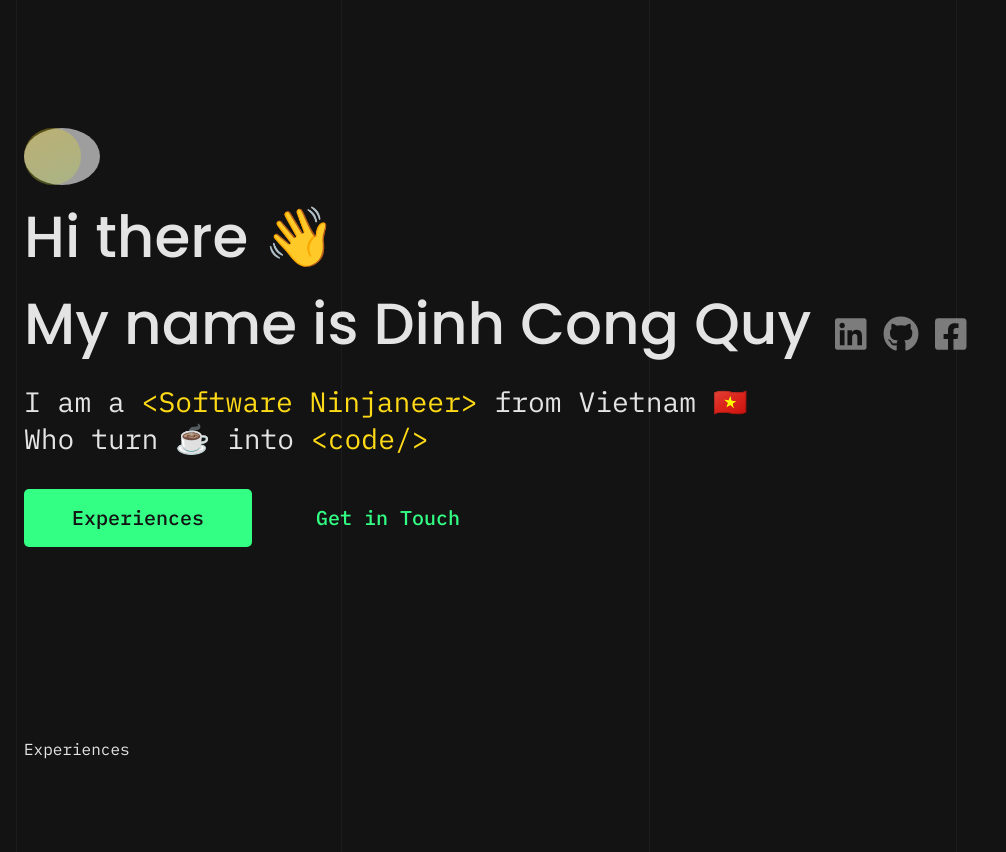
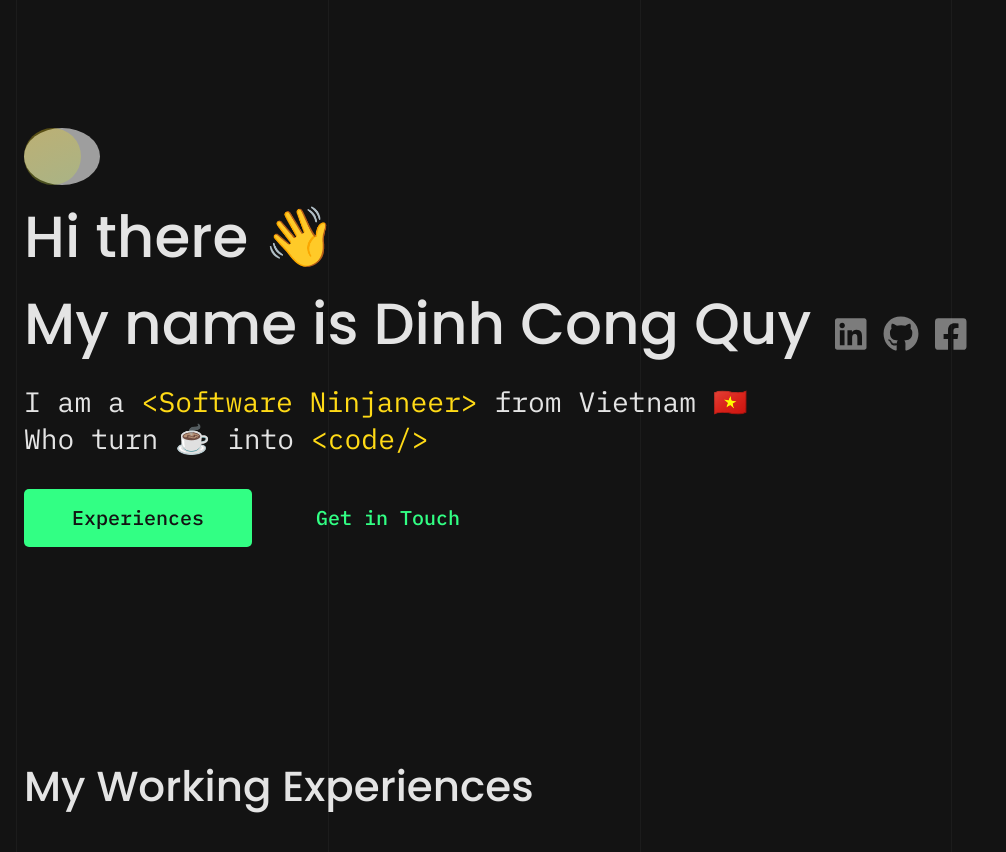
Before and after one commit to quyctd/quyctd.github.io, a React (Create React App) app: page / in a window 1280 px wide. Shown: the top 852 px of the page, without its empty margins (0-1006 px from the left). Built offline with nearby package versions, Linux system fonts and the light colour scheme; grey boxes are pictures that could not be loaded.

Commit message:
Just the heading :'(

```diff
--- a/src/components/Experiences/index.jsx
+++ b/src/components/Experiences/index.jsx
@@ -1,7 +1,13 @@
 import React from "react";
 
+import styles from "./index.module.scss";
+
 const Experiences = () => {
-  return <div>Experiences</div>;
+  return (
+    <div className={styles.exps}>
+      <h2 className="typo-display2">My Working Experiences</h2>
+    </div>
+  );
 };
 
 export default Experiences;
--- a/src/components/Experiences/index.module.scss
+++ b/src/components/Experiences/index.module.scss
@@ -1 +1,14 @@
-@import "../../styles/variables";
+@import "../../../styles/variables";
+@import "../../../styles/mixin";
+
+.exps {
+  margin-top: 1rem;
+  grid-column: 1/13;
+}
+
+.heading {
+  font-size: 1.75rem;
+  @include media-mobile-up {
+    font-size: 2.625rem;
+  }
+}
--- a/src/components/homepage.jsx
+++ b/src/components/homepage.jsx
@@ -37,7 +37,7 @@ const Homepage = () => {
                 <div />
               </div>
               <div className={styles.heroHeading}>
-                <h1 className={styles.typo}>
+                <h1 className="typo-display1">
                   Hi there 👋
                   <br />
                   My name is Dinh Cong Quy
--- a/src/components/index.module.scss
+++ b/src/components/index.module.scss
@@ -90,15 +90,6 @@
   }
 }
 
-.typo {
-  font-family: $display-font;
-  font-weight: 500;
-  font-size: 2.625rem;
-  @include media-mobile-up {
-    font-size: 3.625rem;
-  }
-}
-
 .socialIcons {
   margin-top: 1rem;
   font-size: 1.75rem;
--- a/src/index.scss
+++ b/src/index.scss
@@ -1,4 +1,5 @@
-@import "../styles/_variables.scss";
+@import "../styles/variables";
+@import "../styles/mixin";
 @import url("https://fonts.googleapis.com/css2?family=IBM+Plex+Mono:wght@400;500;700&display=swap");
 @import url("https://fonts.googleapis.com/css2?family=Poppins:wght@400;500;700&display=swap");
 
@@ -79,3 +80,24 @@ button {
     background-color: $color-primary-400;
   }
 }
+
+.typo-display1,
+.typo-display2,
+.typo-display3 {
+  font-family: $display-font;
+  font-weight: 500;
+}
+
+.typo-display1 {
+  font-size: 2.625rem;
+  @include media-mobile-up {
+    font-size: 3.625rem;
+  }
+}
+
+.typo-display2 {
+  font-size: 1.75rem;
+  @include media-mobile-up {
+    font-size: 2.625rem;
+  }
+}
```
